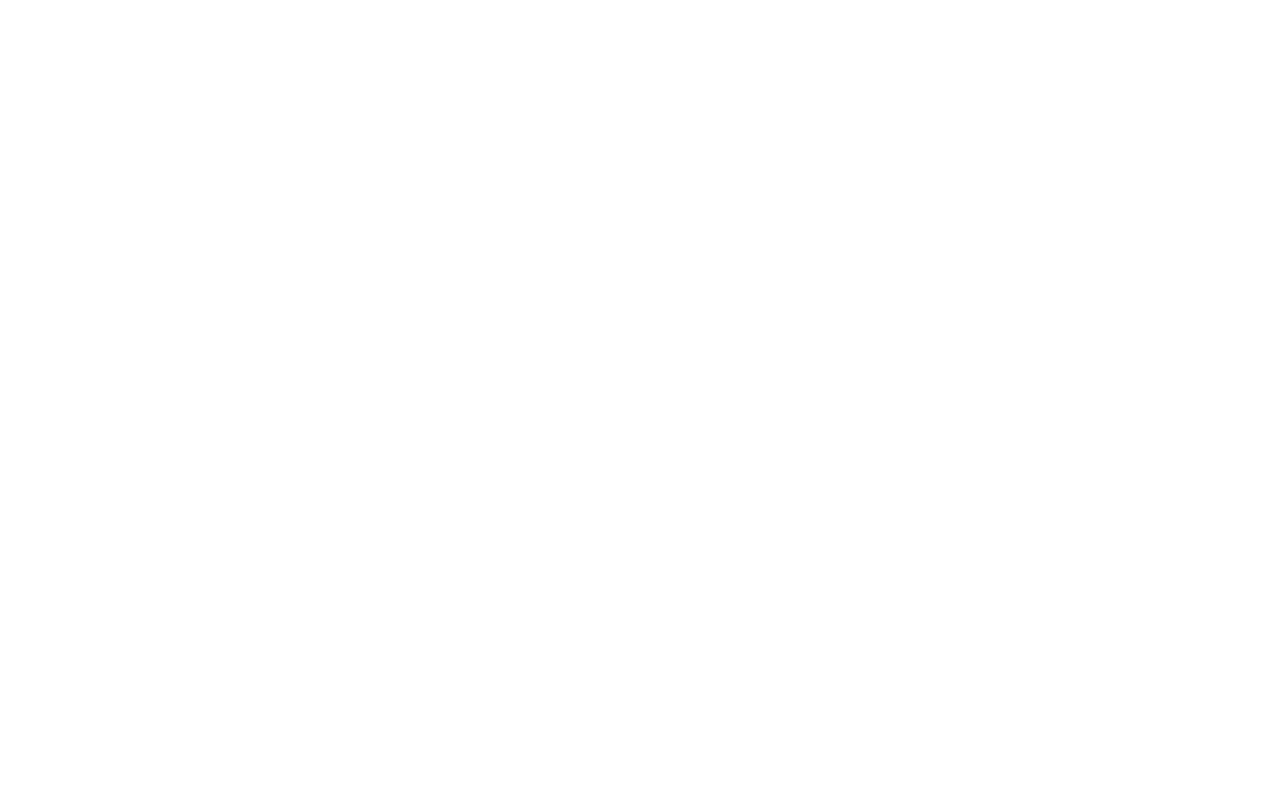
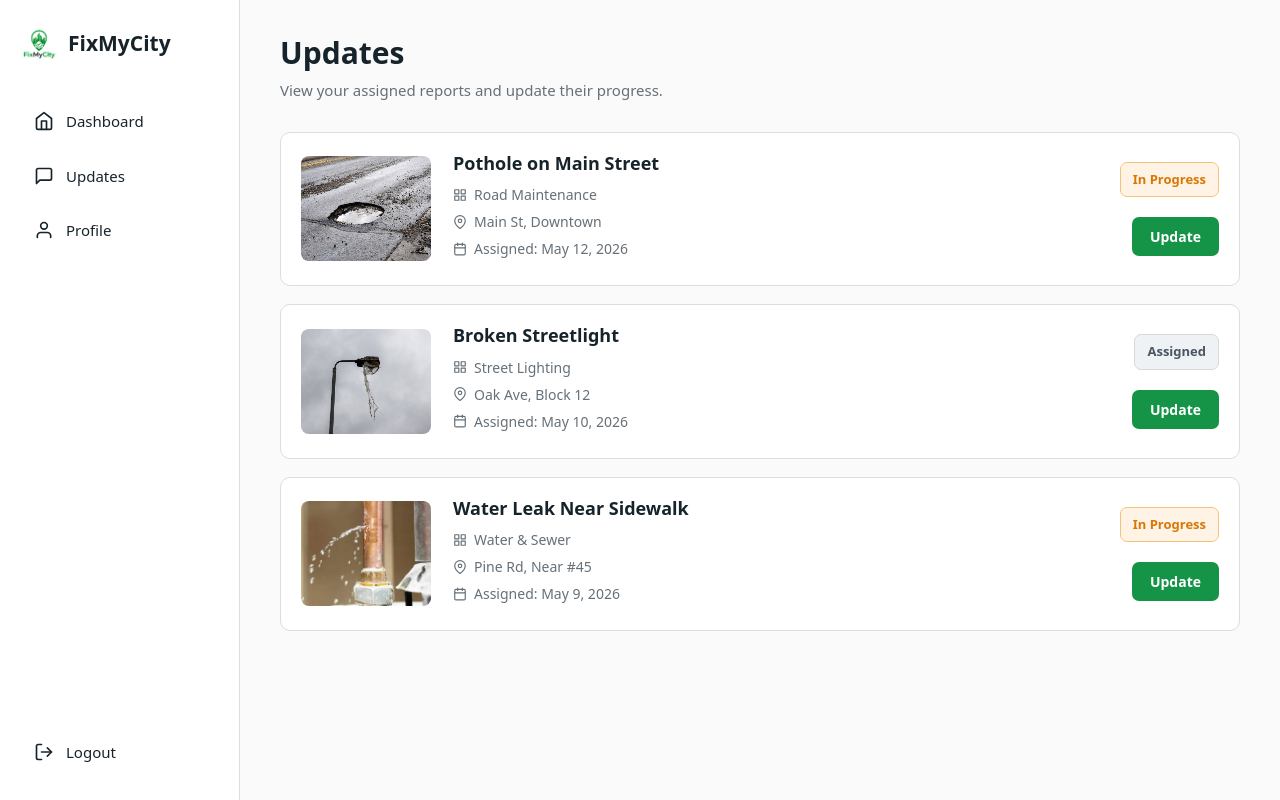
Before and after one commit to joudazzam04-ship-it/FixMyCity-client, a React (Vite) app: page /employee/update in a window 1280 px wide. Before the commit this address had no page. Built offline with nearby package versions, Linux system fonts and the light colour scheme.

Commit message:
create update page

```diff
--- a/src/App.jsx
+++ b/src/App.jsx
@@ -5,6 +5,7 @@
 import MyReports from "./pages/MyReports.jsx";
 import ReportDetails from "./pages/ReportDetails.jsx";
 import EmployeeDashboard from "./pages/EmployeeDashboard.jsx";
+import EmployeeUpdate from "./pages/EmployeeUpdate.jsx";
 
 import { BrowserRouter as Router, Routes, Route } from "react-router-dom";
 
@@ -36,6 +37,10 @@
           path="/employee/dashboard"
           element={<EmployeeDashboard />}
         />
+        <Route
+          path="/employee/update"
+          element={<EmployeeUpdate />}
+        />
 
       </Routes>
     </Router>
--- /dev/null
+++ b/src/components/employeeUpdate/UpdateReportCard.jsx
@@ -0,0 +1,71 @@
+import React from "react";
+import { Link } from "react-router-dom";
+import {
+  FiMapPin,
+  FiCalendar,
+  FiGrid
+} from "react-icons/fi";
+
+function UpdateReportCard({
+  id,
+  image,
+  title,
+  department,
+  location,
+  assignedDate,
+  status
+}) {
+  return (
+    <div className="update-report-card">
+
+      <img
+        src={image}
+        alt={title}
+        className="update-report-image"
+      />
+
+      <div className="update-report-info">
+
+        <h3>{title}</h3>
+
+        <p>
+          <FiGrid />
+          {department}
+        </p>
+
+        <p>
+          <FiMapPin />
+          {location}
+        </p>
+
+        <p>
+          <FiCalendar />
+          Assigned: {assignedDate}
+        </p>
+
+      </div>
+
+      <div className="update-report-right">
+
+        <span
+          className={`update-report-status ${status
+            .toLowerCase()
+            .replace(" ", "-")}`}
+        >
+          {status}
+        </span>
+
+        <Link
+          to={`/employee/updates/${id}`}
+          className="update-report-button"
+        >
+          Update
+        </Link>
+
+      </div>
+
+    </div>
+  );
+}
+
+export default UpdateReportCard;
--- /dev/null
+++ b/src/components/employeeUpdate/UpdatesList.jsx
@@ -0,0 +1,47 @@
+import React from "react";
+
+import UpdateReportCard from "./UpdateReportCard";
+
+import pothole from "../../assets/pothole.jpg";
+import streetlight from "../../assets/streetlight.jpg";
+import waterLeak from "../../assets/waterLeak.jpg";
+
+function UpdatesList() {
+  return (
+    <section className="updates-list-section">
+
+      <UpdateReportCard
+        id={1}
+        image={pothole}
+        title="Pothole on Main Street"
+        department="Road Maintenance"
+        location="Main St, Downtown"
+        assignedDate="May 12, 2026"
+        status="In Progress"
+      />
+
+      <UpdateReportCard
+        id={2}
+        image={streetlight}
+        title="Broken Streetlight"
+        department="Street Lighting"
+        location="Oak Ave, Block 12"
+        assignedDate="May 10, 2026"
+        status="Assigned"
+      />
+
+      <UpdateReportCard
+        id={3}
+        image={waterLeak}
+        title="Water Leak Near Sidewalk"
+        department="Water & Sewer"
+        location="Pine Rd, Near #45"
+        assignedDate="May 9, 2026"
+        status="In Progress"
+      />
+
+    </section>
+  );
+}
+
+export default UpdatesList;
--- /dev/null
+++ b/src/css/employeeUpdate/EmployeeUpdates.css
@@ -0,0 +1,135 @@
+.employee-updates-layout {
+  min-height: 100vh;
+  background-color: #fafafa;
+}
+
+.employee-updates-content {
+  margin-left: 240px;
+  padding: 35px 40px;
+}
+
+.employee-updates-heading {
+  margin-bottom: 30px;
+}
+
+.employee-updates-heading h1 {
+  margin: 0 0 8px;
+  font-size: 30px;
+  font-weight: 700;
+  color: #17232b;
+}
+
+.employee-updates-heading p {
+  margin: 0;
+  font-size: 15px;
+  color: #667078;
+}
+
+/* list */
+
+.updates-list-section {
+  display: flex;
+  flex-direction: column;
+  gap: 18px;
+}
+
+/* report card */
+
+.update-report-card {
+  display: grid;
+  grid-template-columns: 130px 1fr 160px;
+  gap: 22px;
+
+  align-items: center;
+
+  padding: 20px;
+
+  background-color: white;
+
+  border: 1px solid #dddddd;
+  border-radius: 10px;
+}
+
+.update-report-image {
+  width: 130px;
+  height: 105px;
+
+  object-fit: cover;
+
+  border-radius: 8px;
+}
+
+.update-report-info h3 {
+  margin: 0 0 10px;
+
+  font-size: 18px;
+  font-weight: 700;
+
+  color: #17232b;
+}
+
+.update-report-info p {
+  display: flex;
+  align-items: center;
+  gap: 7px;
+
+  margin: 6px 0;
+
+  font-size: 14px;
+
+  color: #667078;
+}
+
+.update-report-right {
+  display: flex;
+  flex-direction: column;
+  align-items: flex-end;
+
+  gap: 20px;
+}
+
+/* status */
+
+.update-report-status {
+  padding: 7px 12px;
+
+  border-radius: 7px;
+
+  font-size: 13px;
+  font-weight: 600;
+}
+
+.update-report-status.in-progress {
+  background-color: #fff3e6;
+  color: #d97706;
+
+  border: 1px solid #f5c27a;
+}
+
+.update-report-status.assigned {
+  background-color: #eef2f5;
+  color: #4b5563;
+
+  border: 1px solid #d5dadd;
+}
+
+/* update button */
+
+.update-report-button {
+  padding: 9px 18px;
+
+  background-color: #159447;
+
+  border-radius: 7px;
+
+  color: white;
+  text-decoration: none;
+
+  font-size: 14px;
+  font-weight: 600;
+}
+
+.update-report-button:hover {
+  background-color: #117b3b;
+  color: white;
+}
--- /dev/null
+++ b/src/pages/EmployeeUpdate.jsx
@@ -0,0 +1,27 @@
+import React from "react";
+
+import EmployeeSidebar from "../components/employeeDashboard/EmployeeSidebar";
+import UpdatesList from "../components/employeeUpdate/UpdatesList";
+
+import "../css/employeeUpdate/EmployeeUpdates.css";
+
+function EmployeeUpdates() {
+  return (
+    <div className="employee-updates-layout">
+      <EmployeeSidebar />
+
+      <main className="employee-updates-content">
+        <div className="employee-updates-heading">
+          <h1>Updates</h1>
+          <p>
+            View your assigned reports and update their progress.
+          </p>
+        </div>
+
+        <UpdatesList />
+      </main>
+    </div>
+  );
+}
+
+export default EmployeeUpdates;
```
